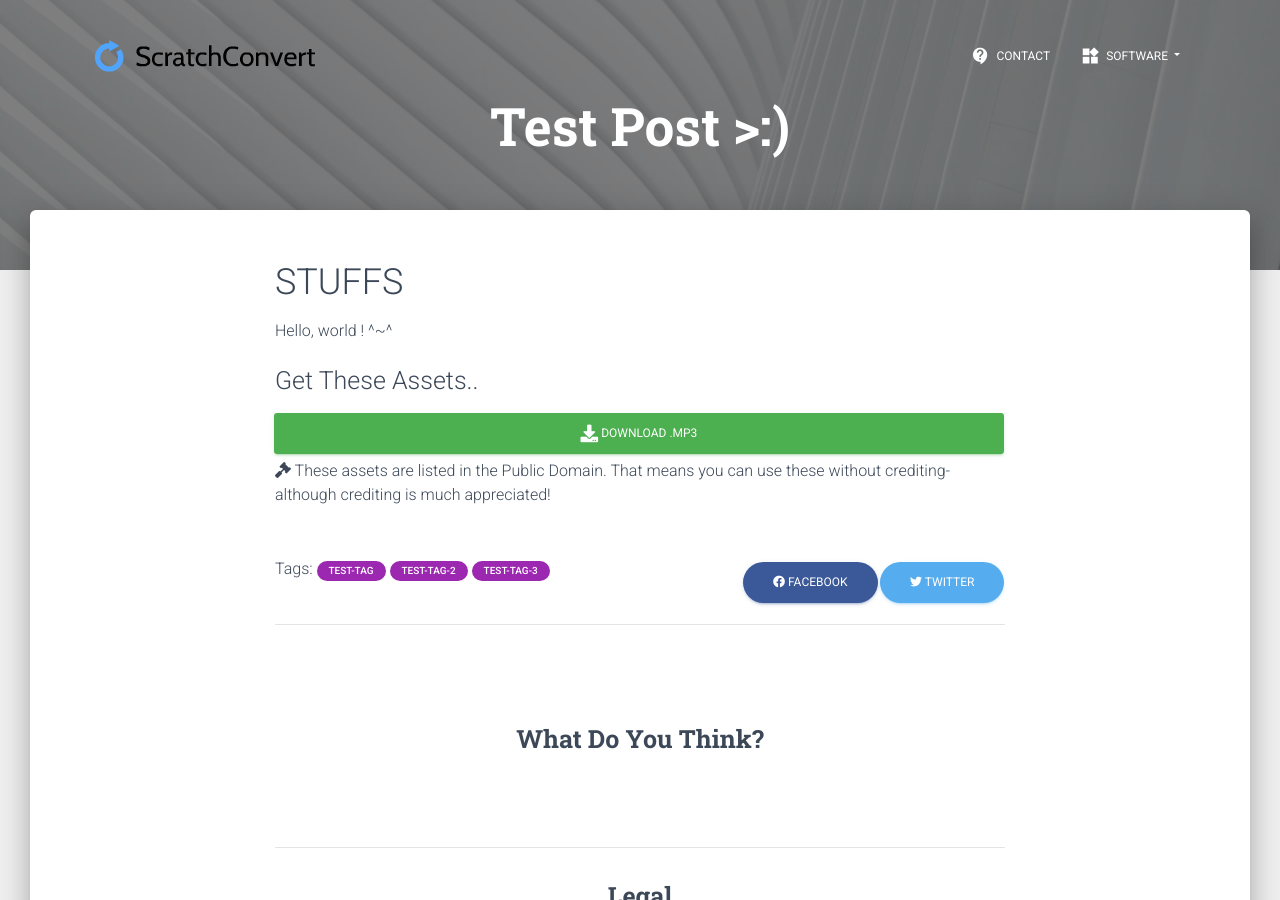
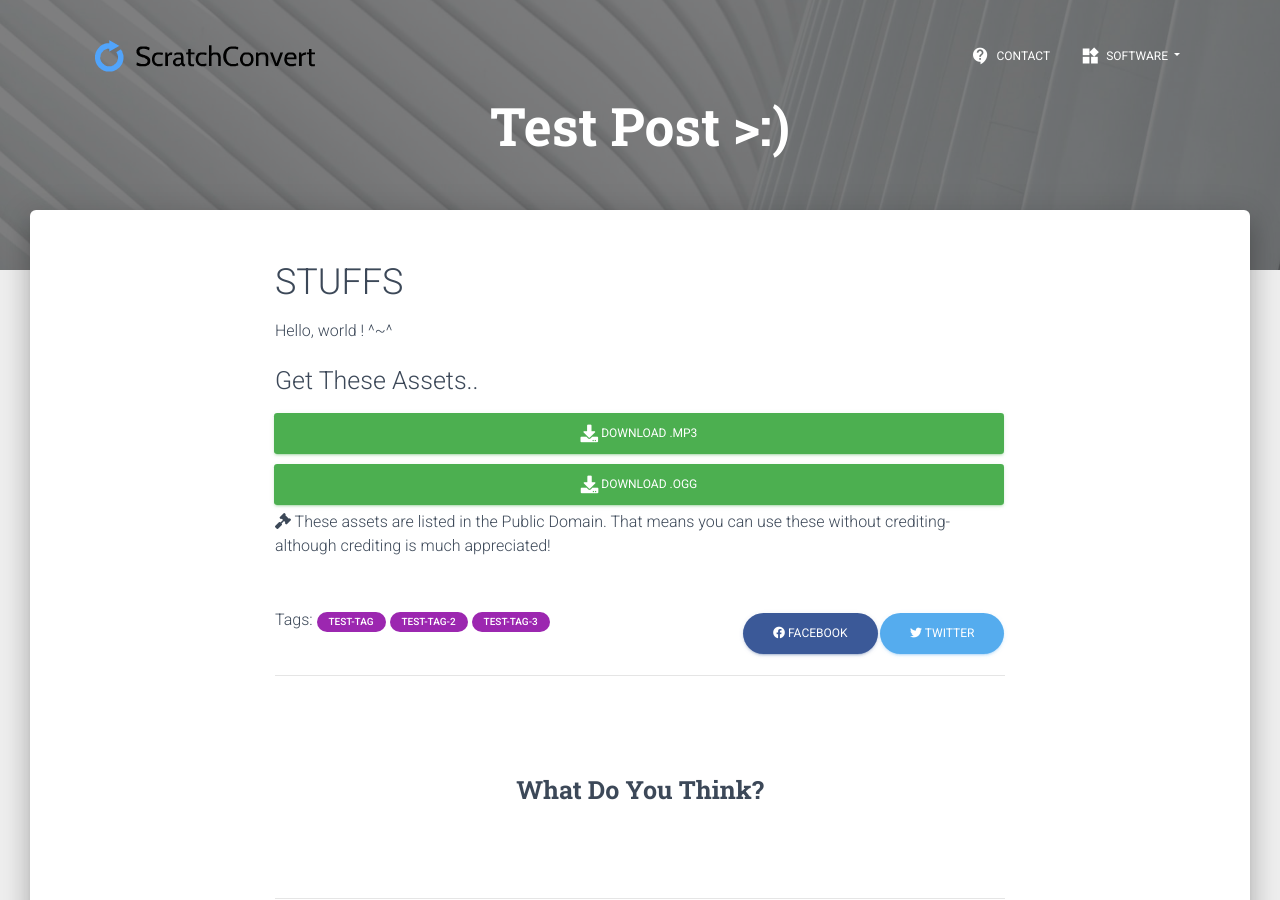
Before and after one commit to hrichhart/creator-assets-website, a Jekyll site: the page built from _posts/2021-06-13-test-post.md, in a window 1280 px wide and 900 px high. Built offline with Jekyll 4.4.1, drawn with Linux system fonts in a browser that asks for light colours; comment, search, counter and statistics services are not loaded.

Commit message:
Update article.html

```diff
--- a/_layouts/article.html
+++ b/_layouts/article.html
@@ -29,6 +29,8 @@
                             <!-- Downloads section -->
                             <h3>Get These Assets..</h3>
                             <a href="https://twitter.com" class="btn btn-success btn-wide float-right"> <i class="fa fa-download" aria-hidden="true"></i> Download .mp3<div class="ripple-container"></div></a>
+                            <a href="https://twitter.com" class="btn btn-success btn-wide float-right"> <i class="fa fa-download" aria-hidden="true"></i> Download .ogg<div class="ripple-container"></div></a>
+
                             <a><i class="fa fa-gavel"></i> These assets are listed in the Public Domain. That means you can use these without crediting- although crediting is much appreciated!</a>
                         </div>
                     </div>
```
